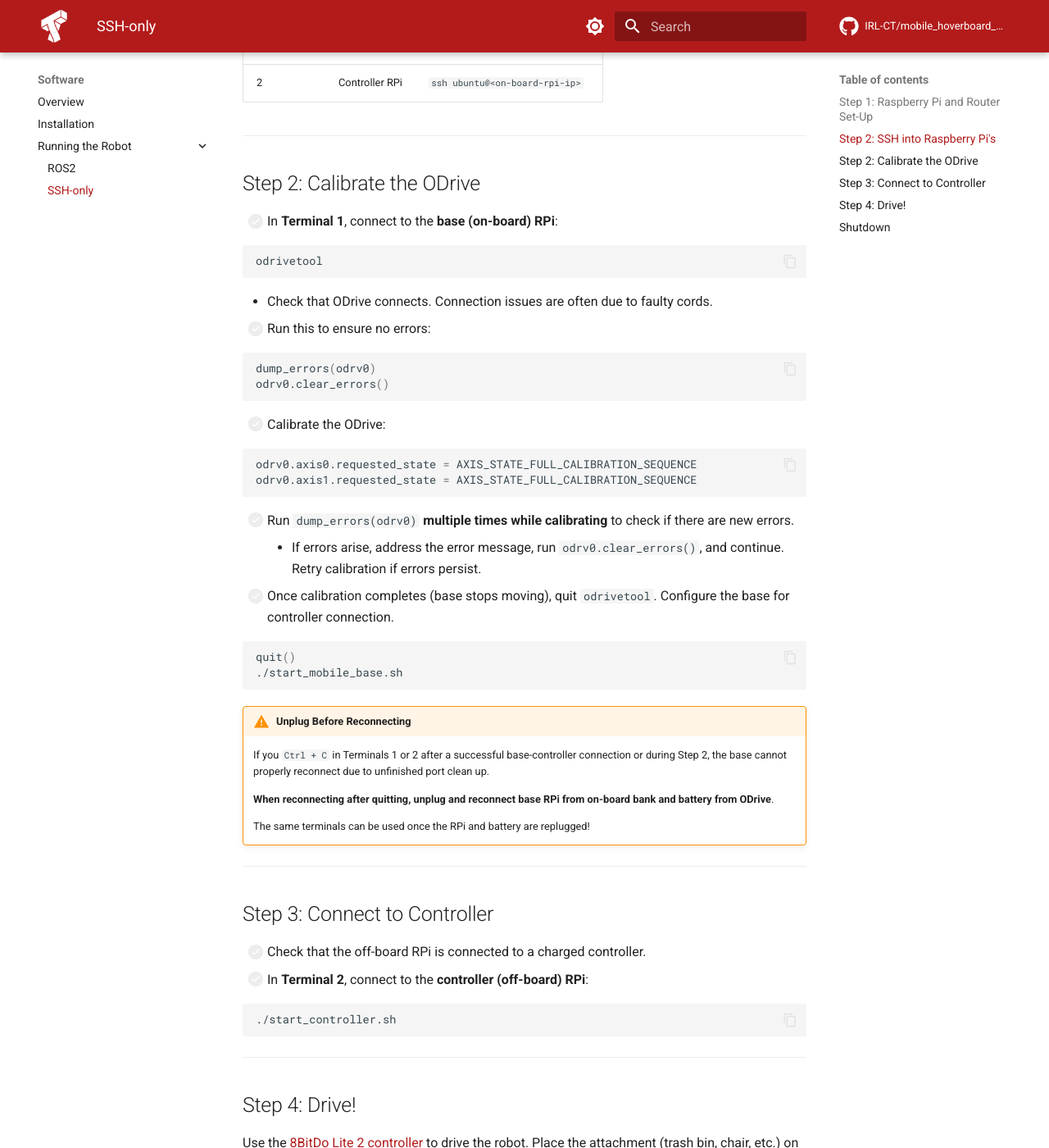
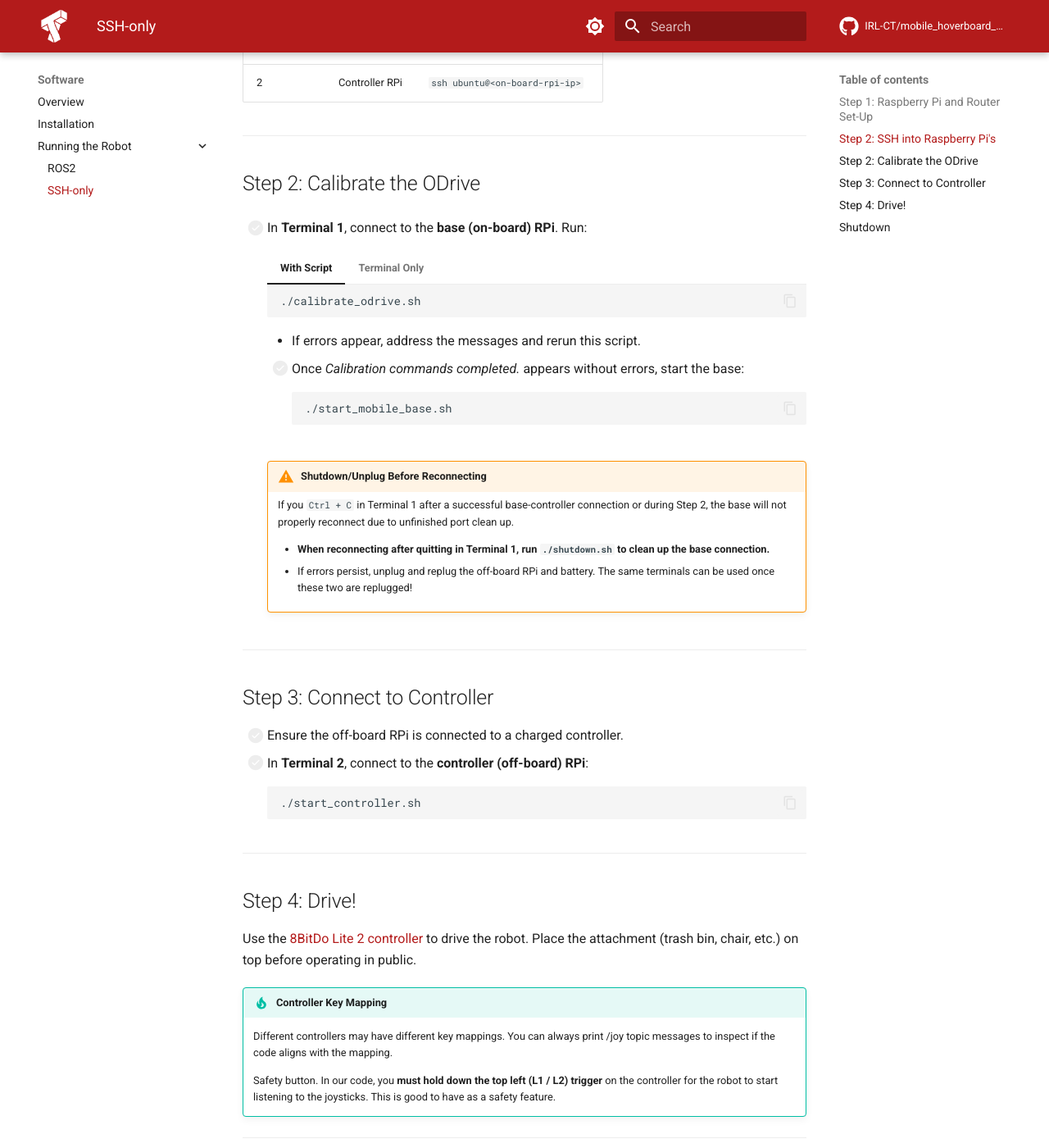
Before and after one commit to IRL-CT/mobile_hoverboard_robot_base, an MkDocs documentation site: the page built from docs/software/running_ssh.md, in a window 1280 px wide and 1400 px high, scrolled down 850 px. Shown: the whole window at 82% size. Built offline with MkDocs 1.6.1 and Material for MkDocs 9.7.7, drawn with Linux system fonts in a browser that asks for light colours; comment, search, counter and statistics services are not loaded; some of the changed text lies outside the part shown.

Commit message:
Upload calibration script & update (simplify) set-up documentation

````diff
--- a/docs/software/running_ssh.md
+++ b/docs/software/running_ssh.md
@@ -30,50 +30,61 @@ Running the robot requires **2 terminals** across the two Raspberry Pis.
 
 ## Step 2: Calibrate the ODrive
 
-- [ ] In **Terminal 1**, connect to the **base (on-board) RPi**:
+- [ ] In **Terminal 1**, connect to the **base (on-board) RPi**. Run:
 
-```bash
-odrivetool
-```
+    === "With Script"
 
-- Check that ODrive connects. Connection issues are often due to faulty cords.
-- [ ] Run this to ensure no errors:
+        ```
+        ./calibrate_odrive.sh
+        ```
 
-```bash
-dump_errors(odrv0)
-odrv0.clear_errors()
-```
+        - If errors appear, address the messages and rerun this script.
 
-- [ ] Calibrate the ODrive:
+        - [ ] Once *Calibration commands completed.* appears without errors, start the base:
+        ```bash
+        ./start_mobile_base.sh
+        ```
 
-```bash
-odrv0.axis0.requested_state = AXIS_STATE_FULL_CALIBRATION_SEQUENCE
-odrv0.axis1.requested_state = AXIS_STATE_FULL_CALIBRATION_SEQUENCE
-```
+    === "Terminal Only"
 
-- [ ] Run `dump_errors(odrv0)` **multiple times while calibrating** to check if there are new errors.
-    - If errors arise, address the error message, run `odrv0.clear_errors()`, and continue. Retry calibration if errors persist.
-- [ ] Once calibration completes (base stops moving), quit `odrivetool`. Configure the base for controller connection.
+        ```bash
+        odrivetool
+        ```
 
-```bash
-quit()
-./start_mobile_base.sh
-```
+        - Check that ODrive connects. Connection issues are often due to faulty cords.
+        - [ ] Run this to ensure no errors:
 
-!!! warning "Unplug Before Reconnecting"
-    If you `Ctrl + C` in Terminals 1 or 2 after a successful base-controller connection or during Step 2, the base cannot properly reconnect due to unfinished port clean up.
+        ```bash
+        dump_errors(odrv0)
+        odrv0.clear_errors()
+        ```
 
-    **When reconnecting after quitting, unplug and reconnect base RPi from on-board bank and battery from ODrive**.
+        - [ ] Calibrate the ODrive:
 
-    The same terminals can be used once the RPi and battery are replugged!
+        ```bash
+        odrv0.axis0.requested_state = AXIS_STATE_FULL_CALIBRATION_SEQUENCE
+        odrv0.axis1.requested_state = AXIS_STATE_FULL_CALIBRATION_SEQUENCE
+        ```
+
+        - [ ] Run `dump_errors(odrv0)` **multiple times while calibrating** to check if there are new errors.
+            - If errors arise, address the error message, run `odrv0.clear_errors()`, and continue. Retry calibration if errors persist.
+        - [ ] Once calibration completes (base stops moving), quit `odrivetool`. Configure the base for controller connection.
+
+    !!! warning "Shutdown/Unplug Before Reconnecting"
+        If you `Ctrl + C` in Terminal 1 after a successful base-controller connection or during Step 2, the base will not properly reconnect due to unfinished port clean up.
+
+        <!-- - Rerunning `./start_mobile_base.sh` in Terminal 1 yields: `[USB] Could not claim interface  on USB device: -6` -->
+
+        - **When reconnecting after quitting in Terminal 1, run `./shutdown.sh` to clean up the base connection.**
+
+        - If errors persist, unplug and replug the off-board RPi and battery. The same terminals can be used once these two are replugged!
 
 ---
 
 ## Step 3: Connect to Controller
 
-- [ ] Check that the off-board RPi is connected to a charged controller.
+- [ ] Ensure the off-board RPi is connected to a charged controller.
 - [ ] In **Terminal 2**, connect to the **controller (off-board) RPi**:
-
 ```bash
 ./start_controller.sh
 ```
@@ -91,5 +102,6 @@ Use the [8BitDo Lite 2 controller](../teleoperation.md) to drive the robot. Plac
 ---
 
 ## Shutdown
-- [ ] `Ctrl + C` in both terminals to exit.
+
+- [ ] `Ctrl + C` in both terminals.
 - [ ] Disconnect both RPi's. Unplug the hoverboard battery.
````
Also changed, not shown: other parts of docs/software/running_ssh.md (+1 -1 lines), 1 other file.
